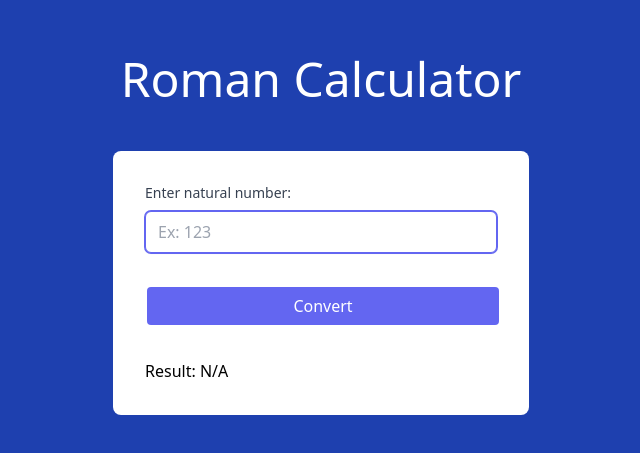
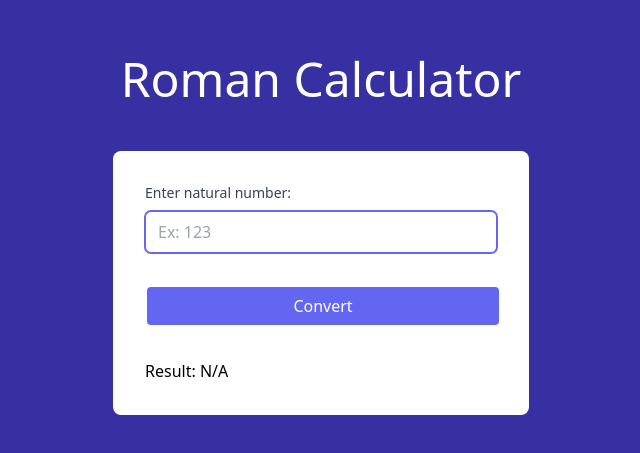
Before and after one commit to petarivanovv9/roman-numeral-calculator-nextjs, a Next.js app: page / in a window 1280 px wide. Shown: the part 165-618 px from the top of the page, without its empty margins (319-959 px from the left). Built offline with nearby package versions, Linux system fonts and the light colour scheme.

Commit message:
update app's background color

```diff
--- a/pages/index.tsx
+++ b/pages/index.tsx
@@ -2,7 +2,7 @@ export default function Home() {
   const romanNumber = null;
 
   return (
-    <div className="h-full bg-blue-800">
+    <div className="h-full bg-indigo-800">
       {/* Container */}
       <div className="max-w-full h-full px-4">
         {/* Row */}
```
Also changed, not shown: 1 other file (tests, documents, lock files or other folders).
